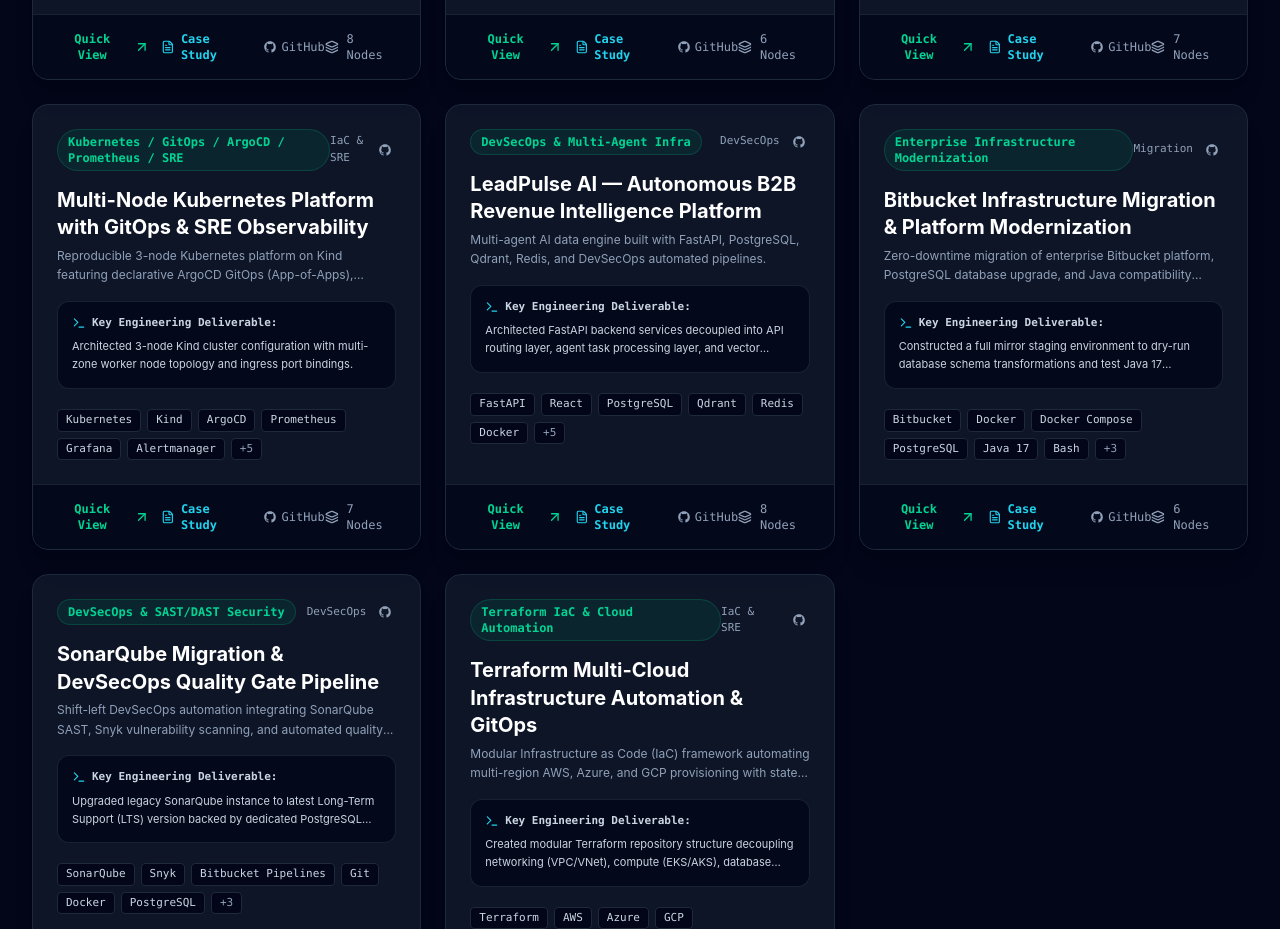
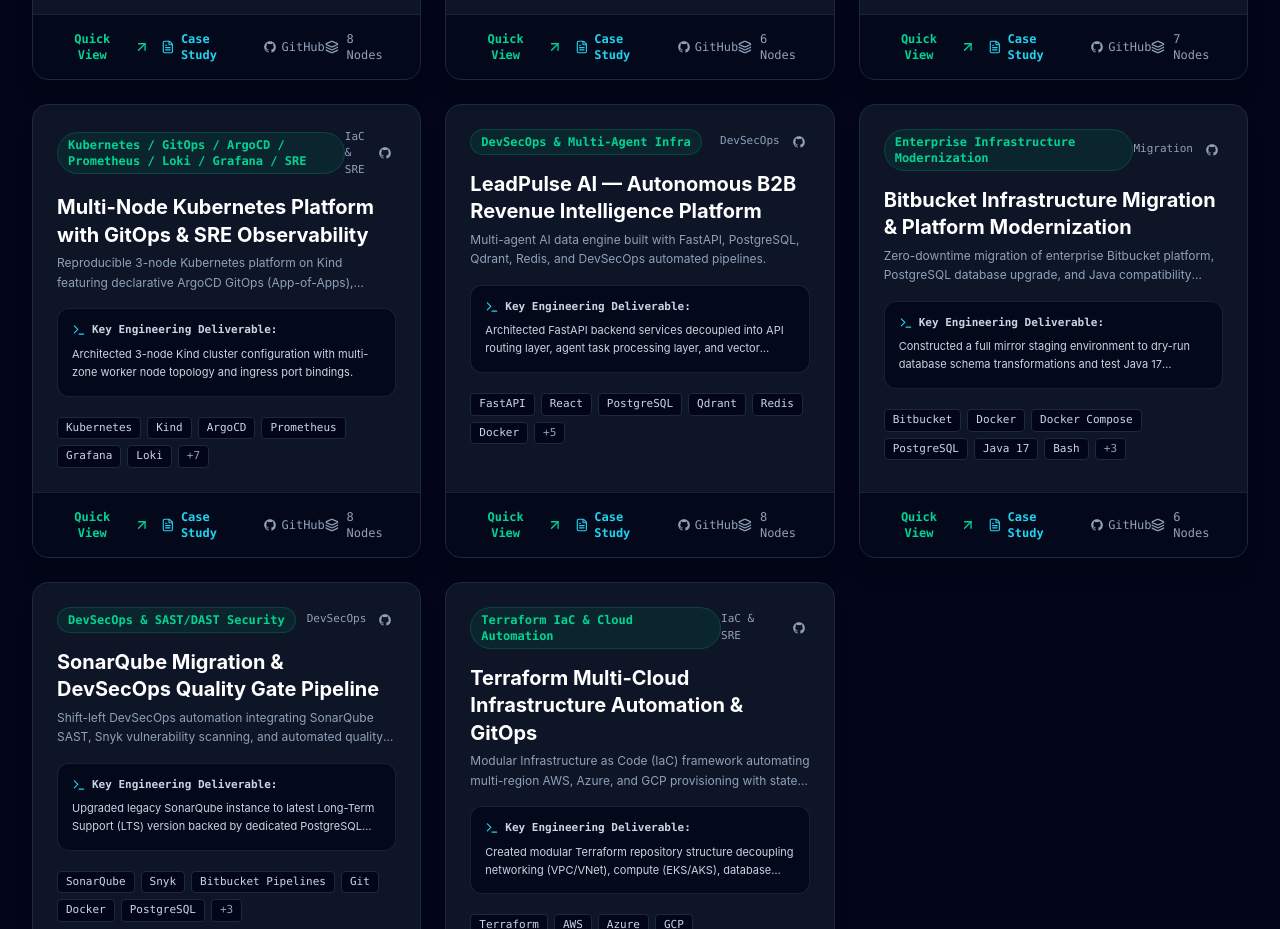
Before and after one commit to rahulmotvani0-sketch/portfolio, a Next.js app: page / in a window 1280 px wide. Shown: the part 2420-3349 px from the top of the page. Built offline with nearby package versions, Linux system fonts and the light colour scheme.

Commit message:
feat(portfolio): add loki distributed log aggregation to k8s case study

```diff
--- a/src/data/portfolioData.ts
+++ b/src/data/portfolioData.ts
@@ -314,13 +314,13 @@ export const PROJECTS: ProjectCaseStudy[] = [
   {
     id: "kubernetes-gitops-observability-platform",
     title: "Multi-Node Kubernetes Platform with GitOps & SRE Observability",
-    subtitle: "Reproducible 3-node Kubernetes platform on Kind featuring declarative ArgoCD GitOps (App-of-Apps), Prometheus Operator, Grafana RED metrics dashboards, and automated chaos self-healing.",
+    subtitle: "Reproducible 3-node Kubernetes platform on Kind featuring declarative ArgoCD GitOps (App-of-Apps), Prometheus & Loki SRE observability (RED metrics & distributed logs), and automated chaos self-healing.",
     category: "IaC & SRE",
     role: "Lead Platform Engineer & SRE",
-    badgeText: "Kubernetes / GitOps / ArgoCD / Prometheus / SRE",
-    problem: "Single-node development clusters and imperative kubectl deployments mask multi-node scheduling realities, cause configuration drift across environments, and lack SRE RED metrics feedback loops.",
+    badgeText: "Kubernetes / GitOps / ArgoCD / Prometheus / Loki / Grafana / SRE",
+    problem: "Single-node development clusters and imperative kubectl deployments mask multi-node scheduling realities, cause configuration drift across environments, and lack correlated SRE metrics and log feedback loops.",
     businessContext: "Engineered as an enterprise local platform engineering standard enabling developers to test multi-zone topologies, GitOps self-healing, and SLO alerting with zero cloud spend.",
-    architectureDescription: "Provisions a 3-node Kind cluster (1 control plane + 2 worker nodes) with NGINX Ingress Controller. The entire platform lifecycle is driven declaratively by ArgoCD using the App-of-Apps pattern with automated self-healing. Workloads include replicated frontend and API microservices backed by Redis with Horizontal Pod Autoscaling (HPA). Observability is powered by the Prometheus Operator, Alertmanager, and Grafana with pre-loaded RED metrics dashboards (Rate, Errors, Duration) and production alerting rules.",
+    architectureDescription: "Provisions a 3-node Kind cluster (1 control plane + 2 worker nodes) with NGINX Ingress Controller. The entire platform lifecycle is driven declaratively by ArgoCD using the App-of-Apps pattern with automated self-healing. Workloads include replicated frontend and API microservices backed by Redis with Horizontal Pod Autoscaling (HPA). Observability is powered by the full PLG stack: Prometheus Operator, Alertmanager, Grafana RED metrics dashboards (Rate, Errors, Duration), and Grafana Loki with Promtail DaemonSet for unified distributed logging.",
     diagramNodes: [
       { title: "Client / Browser", sub: "HostPort 80 / 30080 / 30000", type: "client" },
       { title: "NGINX Ingress Controller", sub: "Control Plane HostPort Binding", type: "gateway" },
@@ -328,7 +328,8 @@ export const PROJECTS: ProjectCaseStudy[] = [
       { title: "CloudNative Store Apps", sub: "Replicated Microservices + HPA", type: "compute" },
       { title: "Redis Cache Tier", sub: "Worker Node Isolation", type: "database" },
       { title: "Prometheus & Alertmanager", sub: "ServiceMonitor & Alerting", type: "observability" },
-      { title: "Grafana RED Dashboards", sub: "Google Golden Signals (p50/p95/p99)", type: "observability" }
+      { title: "Loki & Promtail Logs", sub: "Distributed Log Ingestion Engine", type: "observability" },
+      { title: "Grafana Unified UI", sub: "RED Metrics & LogQL Explore", type: "observability" }
     ],
     technologies: [
       "Kubernetes",
@@ -336,6 +337,8 @@ export const PROJECTS: ProjectCaseStudy[] = [
       "ArgoCD",
       "Prometheus",
       "Grafana",
+      "Loki",
+      "Promtail",
       "Alertmanager",
       "Helm",
       "NGINX Ingress",
@@ -348,7 +351,8 @@ export const PROJECTS: ProjectCaseStudy[] = [
       "Configured ArgoCD GitOps engine implementing the Root App-of-Apps pattern with automated drift reconciliation.",
       "Deployed replicated microservices with PodAntiAffinity, rolling updates, and HorizontalPodAutoscalers.",
       "Built Prometheus Operator stack with pre-loaded Grafana RED metrics dashboards and custom PrometheusRules.",
-      "Constructed automated chaos engineering scripts simulating traffic bursts, pod terminations, and error spikes."
+      "Configured Grafana Loki and Promtail DaemonSet streaming container logs with direct Grafana Explore integration.",
+      "Constructed automated chaos engineering scripts simulating traffic bursts, pod terminations, error spikes, and LogQL tracing."
     ],
     securityConsiderations: [
       "Unprivileged execution: Workload containers run as non-root users (UID 10001 / 999) with read-only root filesystems.",
@@ -356,12 +360,13 @@ export const PROJECTS: ProjectCaseStudy[] = [
       "Network isolation: Namespace segregation between application workloads (prod) and monitoring infrastructure."
     ],
     automationHighlights: [
-      "Single-command bootstrap (make up) provisioning Kind, Ingress, ArgoCD, and Observability within 3 minutes.",
+      "Single-command bootstrap (make up) provisioning Kind, Ingress, ArgoCD, Prometheus, and Loki within 3 minutes.",
       "Automated self-healing: ArgoCD continuously reverts unauthorized imperative cluster changes.",
       "Interactive chaos demonstration CLI for live interview screen-shares."
     ],
     observabilitySetup: [
       "Custom Grafana dashboard tracking Google Golden Signals / RED metrics (RPS, 5xx Error %, Latency percentiles).",
+      "Grafana Loki distributed logging with Promtail DaemonSet and LogQL queries for correlated root cause analysis.",
       "Production Alertmanager rules tracking HighHttpErrorRate, PodCrashLooping, and HighMemorySaturation."
     ],
     challengesAndRCA: [
```
